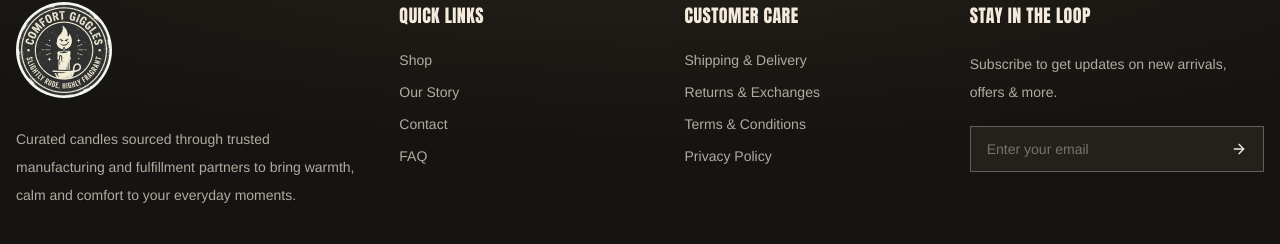
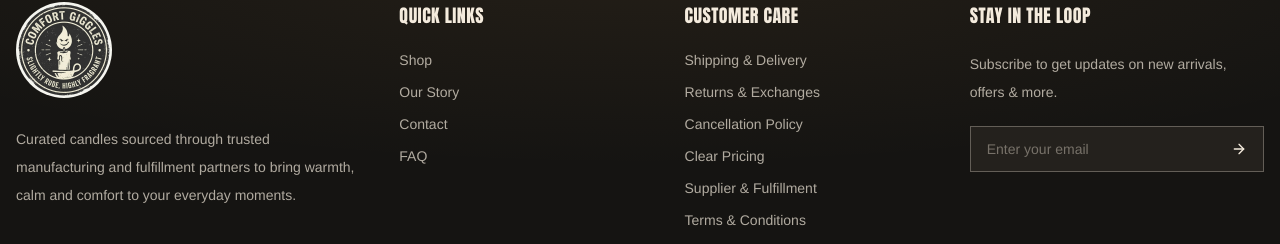
Before and after one commit to chanminmyat/comfortgiggle, a Next.js app: page / in a window 1280 px wide. Shown: the part 3179-3423 px from the top of the page. Built offline with nearby package versions, Linux system fonts and the light colour scheme; no server answers.

Commit message:
more policies

```diff
--- a/components/footer.tsx
+++ b/components/footer.tsx
@@ -15,6 +15,9 @@ const quickLinks = [
 const customerCare = [
   { href: '/shipping-policy', label: 'Shipping & Delivery' },
   { href: '/refund-return-policy', label: 'Returns & Exchanges' },
+  { href: '/cancellation-policy', label: 'Cancellation Policy' },
+  { href: '/clear-pricing-policy', label: 'Clear Pricing' },
+  { href: '/freelancer-third-party-provider-policy', label: 'Supplier & Fulfillment' },
   { href: '/terms-and-conditions', label: 'Terms & Conditions' },
   { href: '/privacy-policy', label: 'Privacy Policy' },
 ];
```
